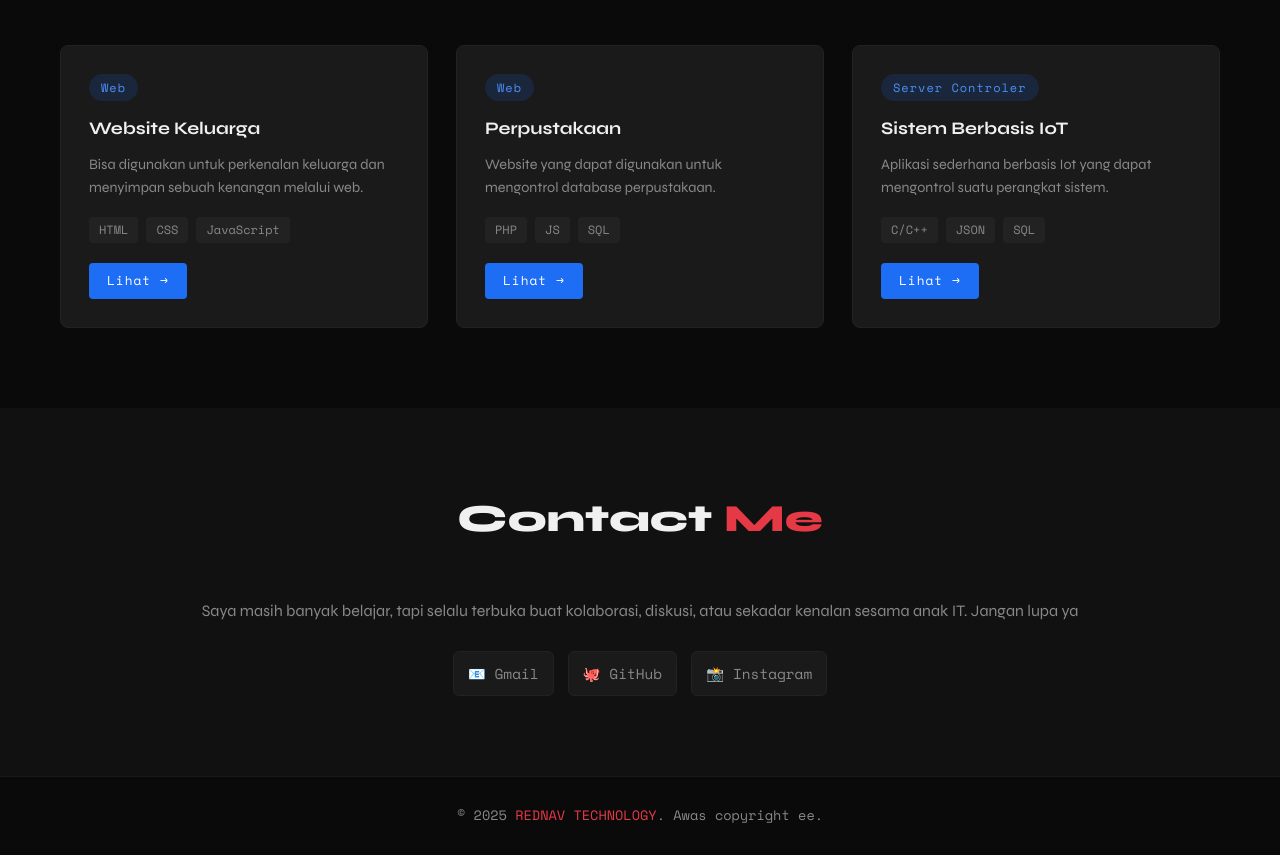
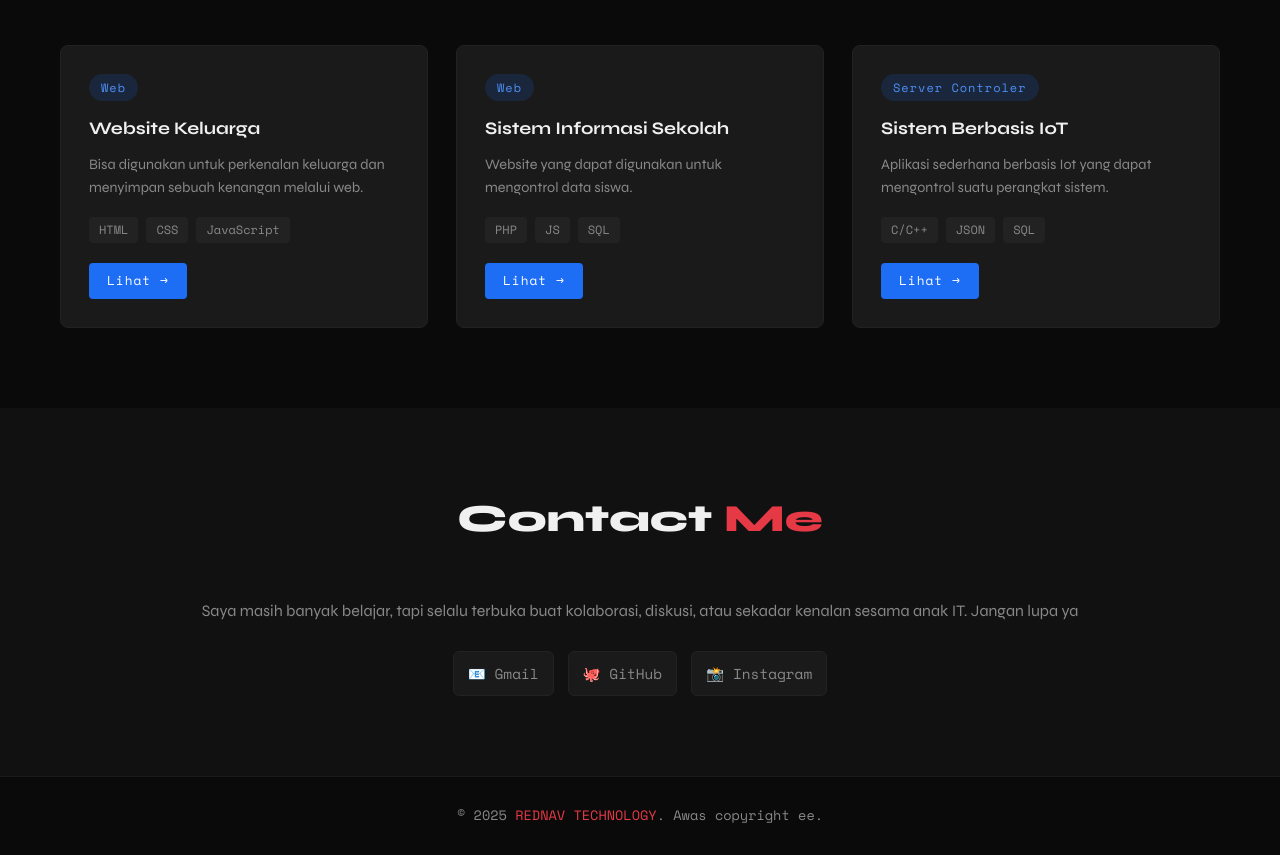
Before and after one commit to Rednav051/portofolio, a plain HTML site: page index.html in a window 1280 px wide. Shown: the part 2185-3040 px from the top of the page. Drawn offline with nearby package versions, Linux system fonts and the light colour scheme; a script that the page names is missing.

Commit message:
update 17-06-2026

```diff
--- a/index.html
+++ b/index.html
@@ -116,12 +116,12 @@
       </div>
       <div class="project-card">
         <div class="project-tag">Web</div>
-        <h3>Perpustakaan</h3>
-        <p>Website yang dapat digunakan untuk mengontrol database perpustakaan.</p>
+        <h3>Sistem Informasi Sekolah</h3>
+        <p>Website yang dapat digunakan untuk mengontrol data siswa.</p>
         <div class="project-techs">
           <span>PHP</span><span>JS</span><span>SQL</span>
         </div>
-        <a href="https://perpustakaan-rednav.up.railway.app/" class="btn btn-sm">Lihat →</a>
+        <a href="https://github.com/Rednav051/simdb" class="btn btn-sm">Lihat →</a>
       </div>
       <div class="project-card">
         <div class="project-tag">Server Controler</div>
```
